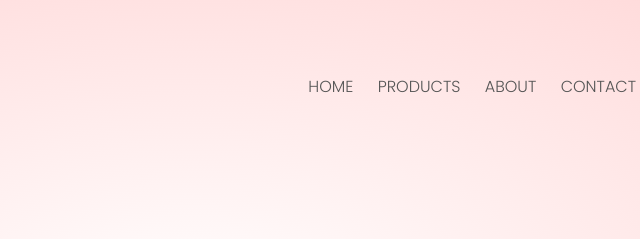
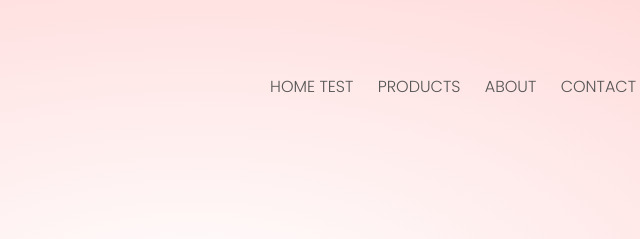
Before and after one commit to iamanup17/Cake-Fantasy, a plain HTML site: page index.html in a window 1280 px wide. Shown: the top 239 px of the page, 447-1087 px from the left. Drawn offline with Linux system fonts and the light colour scheme.

Commit message:
commit test

```diff
--- a/index.html
+++ b/index.html
@@ -22,7 +22,7 @@
                 </div>
                 <nav>
                     <ul id="MenuItems">
-                        <li><a href="index.html">Home </a></li>
+                        <li><a href="index.html">Home test </a></li>
                         <li><a href="products.html">Products</a></li>
                         <li><a href="">About</a></li>
                         <li><a href="">Contact</a></li>
```
